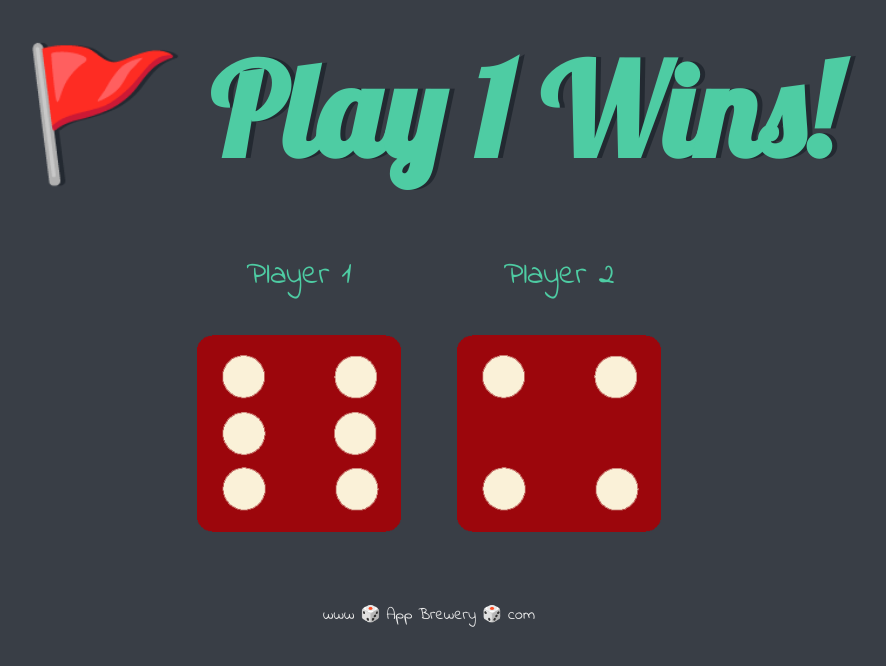
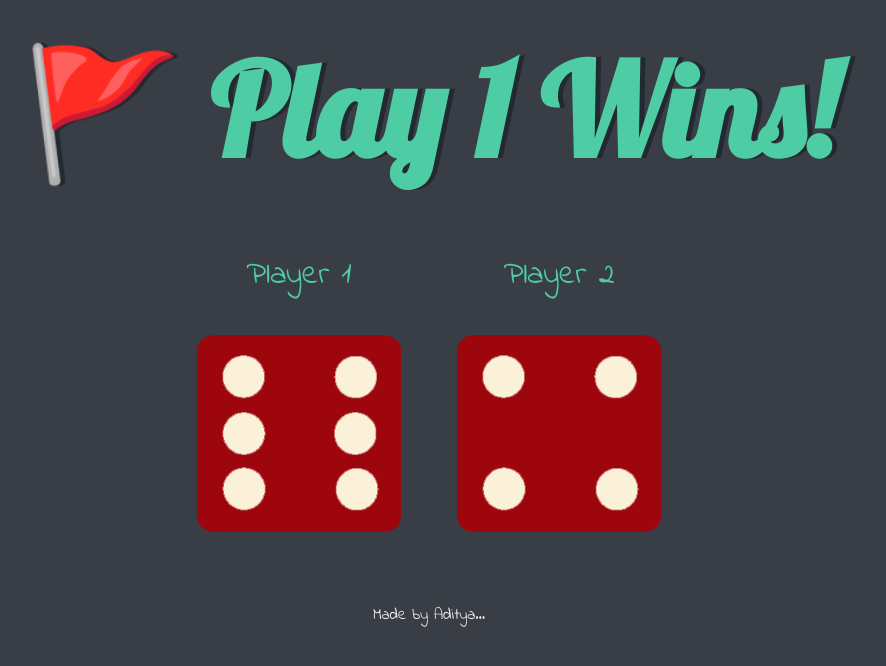
Before and after one commit to adityavpawar/dicee, a plain HTML site: page index.html in a window 1280 px wide. Shown: the whole page, without its empty margins (211-1097 px from the left). Drawn offline with Linux system fonts and the light colour scheme.

Commit message:
update index.html

```diff
--- a/index.html
+++ b/index.html
@@ -29,6 +29,6 @@
       </body>
 
       <footer>
-        www 🎲 App Brewery 🎲 com
+        Made by Aditya...
       </footer>
     </html>
```
